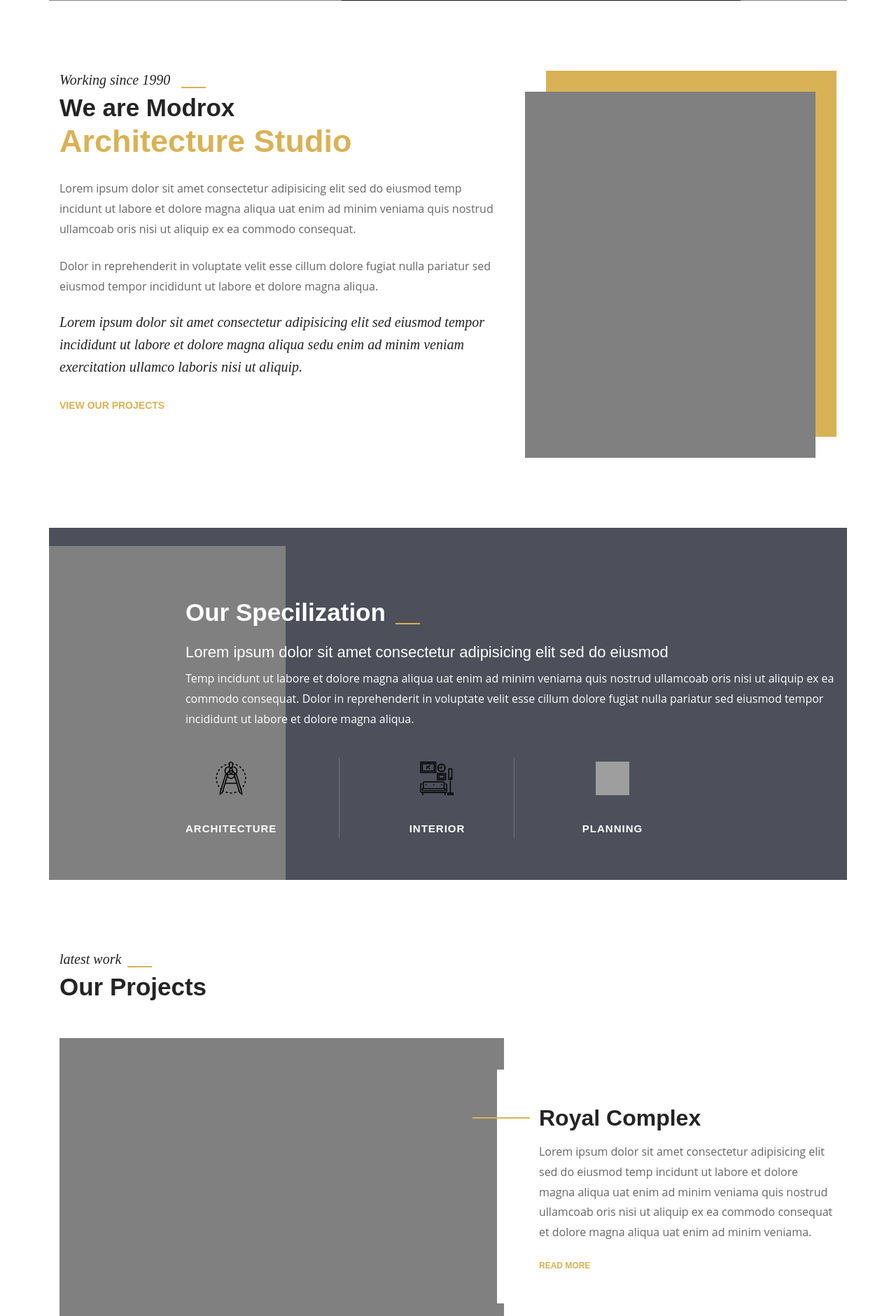
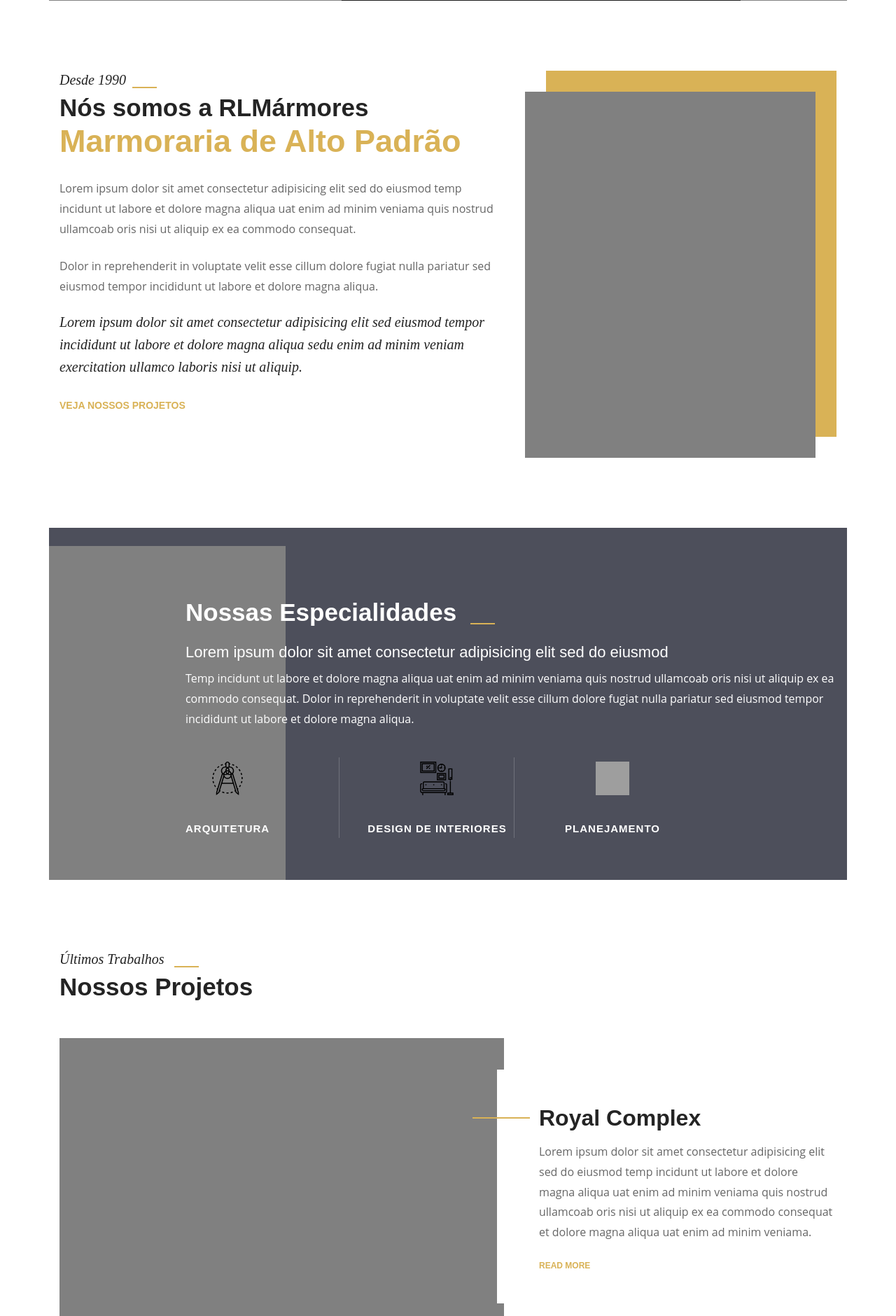
Before and after one commit to SmartControlBrasil/rlmarmores, a Django app: page / in a window 1280 px wide. Shown: the part 849-2729 px from the top of the page at 70% size. Run offline with Django 5.2, Linux system fonts and the light colour scheme; parts of the project's set-up code (start-up, migrations or seed data) failed here and were passed over; some libraries are stand-ins or nearby versions; grey boxes are pictures that could not be loaded.

Commit message:
fix: homologa layout e comportamento da home

```diff
--- a/static/institutional/css/main.css
+++ b/static/institutional/css/main.css
@@ -1273,6 +1273,7 @@ img{
 	background-color:#d9b256;
 }
 
+.sec-title h1,
 .sec-title h3{
 	position:relative;
 	font-size:35px;
--- a/templates/institutional/pages/home.html
+++ b/templates/institutional/pages/home.html
@@ -52,22 +52,22 @@
                 <div class="content-column col-md-7 col-sm-12 col-xs-12">
                     <div class="inner-column">
                         <div class="sec-title">
-                            <div class="title">Working since 1990</div>
-                            <h3>We are Modrox</h3>
-                            <strong>Architecture Studio</strong>
+                            <div class="title">Desde 1990</div>
+                            <h1>Nós somos a RLMármores</h1>
+                            <strong>Marmoraria de Alto Padrão</strong>
                         </div>
                         <div class="text">
                             <p>Lorem ipsum dolor sit amet consectetur adipisicing elit sed do eiusmod temp incidunt ut labore et dolore magna aliqua uat enim ad minim veniama quis nostrud ullamcoab oris nisi ut aliquip ex ea commodo consequat.</p>
                             <p>Dolor in reprehenderit in voluptate velit esse cillum dolore fugiat nulla pariatur sed eiusmod tempor incididunt ut labore et dolore magna aliqua. </p>
                         </div>
                         <div class="styled-text">Lorem ipsum dolor sit amet consectetur adipisicing elit sed eiusmod tempor incididunt ut labore et dolore magna aliqua sedu enim ad minim veniam exercitation ullamco laboris nisi ut aliquip.</div>
-                        <a href="#" class="view-projects">View our projects</a>
+                        <a href="#" class="view-projects">Veja Nossos Projetos</a>
                     </div>
                 </div>
                 <!--Image Column-->
                 <div class="image-column col-md-5 col-sm-12 col-xs-12">
                     <div class="image">
-                        <img src="{% static 'institutional/images/resource/studio.jpg' %}" alt="" />
+                        <img src="{% static 'institutional/images/resource/studio.jpg' %}" alt="Studio RLMármores" loading="lazy" />
                     </div>
                 </div>
             </div>
@@ -79,7 +79,7 @@
     <section class="specilazation-section" style="background-image:url({% static 'institutional/images/resource/pattern-1.png' %})">
         <div class="auto-container">
             <div class="sec-title-two light">
-                <h2>Our Specilization</h2>
+                <h2>Nossas Especialidades</h2>
             </div>
             <div class="inner-content">
                 <div class="big-text">Lorem ipsum dolor sit amet consectetur adipisicing elit sed do eiusmod</div>
@@ -94,7 +94,7 @@
                                     <div class="icon-box">
                                         <span class="icon" style="display: flex; align-items: center; justify-content: center; width: 60px; height: 60px; margin: 0 auto 30px;"><img src="{% static 'institutional/icons/architecture.svg' %}" alt="Arquitetura" style="width: 48px; height: 48px;"></span>
                                     </div>
-                                    <h3><a href="#">Architecture</a></h3>
+                                    <h3><a href="#">Arquitetura</a></h3>
                                 </div>
                             </div>
                         </div>
@@ -106,7 +106,7 @@
                                     <div class="icon-box">
                                         <span class="icon" style="display: flex; align-items: center; justify-content: center; width: 60px; height: 60px; margin: 0 auto 30px;"><img src="{% static 'institutional/icons/decorating.svg' %}" alt="Decoração" style="width: 48px; height: 48px;"></span>
                                     </div>
-                                    <h3><a href="#">Interior</a></h3>
+                                    <h3><a href="#">Design de Interiores</a></h3>
                                 </div>
                             </div>
                         </div>
@@ -118,7 +118,7 @@
                                     <div class="icon-box">
                                         <span class="icon" style="display: flex; align-items: center; justify-content: center; width: 60px; height: 60px; margin: 0 auto 30px;"><img src="{% static 'institutional/icons/architect-with-helmet.svg' %}" alt="Engenharia" style="width: 48px; height: 48px;"></span>
                                     </div>
-                                    <h3><a href="#">Planning</a></h3>
+                                    <h3><a href="#">Planejamento</a></h3>
                                 </div>
                             </div>
                         </div>
@@ -134,8 +134,8 @@
     <section class="project-section">
         <div class="auto-container">
             <div class="sec-title">
-                <div class="title">latest work</div>
-                <h3>Our Projects</h3>
+                <div class="title">Últimos Trabalhos</div>
+                <h3>Nossos Projetos</h3>
             </div>
             <!--Project block-->
             <div class="project-block">
@@ -152,7 +152,7 @@
                         <!--Image Column-->
                         <div class="image-column pull-left col-md-7 col-sm-12 col-xs-12">
                             <div class="image">
-                                <a href="#"><img src="{% static 'institutional/images/resource/project-1.jpg' %}" alt="" /></a>
+                                <a href="#"><img src="{% static 'institutional/images/resource/project-1.jpg' %}" alt="Projeto RLMármores" loading="lazy" /></a>
                             </div>
                         </div>
                     </div>
@@ -174,7 +174,7 @@
                         <!--Image Column-->
                         <div class="image-column pull-right col-md-7 col-sm-12 col-xs-12">
                             <div class="image">
-                                <a href="#"><img src="{% static 'institutional/images/resource/project-2.jpg' %}" alt="" /></a>
+                                <a href="#"><img src="{% static 'institutional/images/resource/project-2.jpg' %}" alt="Projeto RLMármores" loading="lazy" /></a>
                             </div>
                         </div>
                     </div>
@@ -196,7 +196,7 @@
                         <!--Image Column-->
                         <div class="image-column pull-left col-md-7 col-sm-12 col-xs-12">
                             <div class="image">
-                                <a href="#"><img src="{% static 'institutional/images/resource/project-3.jpg' %}" alt="" /></a>
+                                <a href="#"><img src="{% static 'institutional/images/resource/project-3.jpg' %}" alt="Projeto RLMármores" loading="lazy" /></a>
                             </div>
                         </div>
                     </div>
@@ -218,7 +218,7 @@
                         <!--Image Column-->
                         <div class="image-column pull-right col-md-7 col-sm-12 col-xs-12">
                             <div class="image">
-                                <a href="#"><img src="{% static 'institutional/images/resource/project-2.jpg' %}" alt="" /></a>
+                                <a href="#"><img src="{% static 'institutional/images/resource/project-2.jpg' %}" alt="Projeto RLMármores" loading="lazy" /></a>
                             </div>
                         </div>
                     </div>
@@ -238,37 +238,37 @@
                 <div class="client-thumb-outer">
                     <div class="client-thumbs-carousel owl-carousel owl-theme">
                         <div class="thumb-item">
-                            <figure class="thumb-box"><img src="{% static 'institutional/images/resource/author-1.jpg' %}" alt=""></figure>
+                            <figure class="thumb-box"><img src="{% static 'institutional/images/resource/author-1.jpg' %}" alt="Cliente RLMármores" loading="lazy"></figure>
                             <div class="quote-icon">
                                 <span class="icon" style="display: inline-block; width: 24px; height: 24px; color: #bca374;"><svg viewBox="0 0 24 24" width="24" height="24" fill="currentColor"><path d="M6 17h3l2-4V7H5v6h3zm8 0h3l2-4V7h-6v6h3z"/></svg></span>
                             </div>
                         </div>
                         <div class="thumb-item">
-                            <figure class="thumb-box"><img src="{% static 'institutional/images/resource/author-2.jpg' %}" alt=""></figure>
+                            <figure class="thumb-box"><img src="{% static 'institutional/images/resource/author-2.jpg' %}" alt="Cliente RLMármores" loading="lazy"></figure>
                             <div class="quote-icon">
                                 <span class="icon" style="display: inline-block; width: 24px; height: 24px; color: #bca374;"><svg viewBox="0 0 24 24" width="24" height="24" fill="currentColor"><path d="M6 17h3l2-4V7H5v6h3zm8 0h3l2-4V7h-6v6h3z"/></svg></span>
                             </div>
                         </div>
                         <div class="thumb-item">
-                            <figure class="thumb-box"><img src="{% static 'institutional/images/resource/author-3.jpg' %}" alt=""></figure>
+                            <figure class="thumb-box"><img src="{% static 'institutional/images/resource/author-3.jpg' %}" alt="Cliente RLMármores" loading="lazy"></figure>
                             <div class="quote-icon">
                                 <span class="icon" style="display: inline-block; width: 24px; height: 24px; color: #bca374;"><svg viewBox="0 0 24 24" width="24" height="24" fill="currentColor"><path d="M6 17h3l2-4V7H5v6h3zm8 0h3l2-4V7h-6v6h3z"/></svg></span>
                             </div>
                         </div>
                         <div class="thumb-item">
-                            <figure class="thumb-box"><img src="{% static 'institutional/images/resource/author-1.jpg' %}" alt=""></figure>
+                            <figure class="thumb-box"><img src="{% static 'institutional/images/resource/author-1.jpg' %}" alt="Cliente RLMármores" loading="lazy"></figure>
                             <div class="quote-icon">
                                 <span class="icon" style="display: inline-block; width: 24px; height: 24px; color: #bca374;"><svg viewBox="0 0 24 24" width="24" height="24" fill="currentColor"><path d="M6 17h3l2-4V7H5v6h3zm8 0h3l2-4V7h-6v6h3z"/></svg></span>
                             </div>
                         </div>
                         <div class="thumb-item">
-                            <figure class="thumb-box"><img src="{% static 'institutional/images/resource/author-2.jpg' %}" alt=""></figure>
+                            <figure class="thumb-box"><img src="{% static 'institutional/images/resource/author-2.jpg' %}" alt="Cliente RLMármores" loading="lazy"></figure>
                             <div class="quote-icon">
                                 <span class="icon" style="display: inline-block; width: 24px; height: 24px; color: #bca374;"><svg viewBox="0 0 24 24" width="24" height="24" fill="currentColor"><path d="M6 17h3l2-4V7H5v6h3zm8 0h3l2-4V7h-6v6h3z"/></svg></span>
                             </div>
                         </div>
                         <div class="thumb-item">
-                            <figure class="thumb-box"><img src="{% static 'institutional/images/resource/author-3.jpg' %}" alt=""></figure>
+                            <figure class="thumb-box"><img src="{% static 'institutional/images/resource/author-3.jpg' %}" alt="Cliente RLMármores" loading="lazy"></figure>
                             <div class="quote-icon">
                                 <span class="icon" style="display: inline-block; width: 24px; height: 24px; color: #bca374;"><svg viewBox="0 0 24 24" width="24" height="24" fill="currentColor"><path d="M6 17h3l2-4V7H5v6h3zm8 0h3l2-4V7h-6v6h3z"/></svg></span>
                             </div>
@@ -338,17 +338,17 @@
     <section class="clients-section">
         <div class="auto-container">
             <div class="sec-title-two">
-                <h2>Our Clients</h2>
+                <h2>Nossos Clientes</h2>
             </div>
             <div class="sponsors-outer">
                 <!--Sponsors Carousel-->
                 <ul class="sponsors-carousel owl-carousel owl-theme">
-                    <li class="slide-item"><figure class="image-box"><a href="#"><img src="{% static 'institutional/images/clients/1.png' %}" alt=""></a></figure></li>
-                    <li class="slide-item"><figure class="image-box"><a href="#"><img src="{% static 'institutional/images/clients/2.png' %}" alt=""></a></figure></li>
-                    <li class="slide-item"><figure class="image-box"><a href="#"><img src="{% static 'institutional/images/clients/3.png' %}" alt=""></a></figure></li>
-                    <li class="slide-item"><figure class="image-box"><a href="#"><img src="{% static 'institutional/images/clients/4.png' %}" alt=""></a></figure></li>
-                    <li class="slide-item"><figure class="image-box"><a href="#"><img src="{% static 'institutional/images/clients/5.png' %}" alt=""></a></figure></li>
-                    <li class="slide-item"><figure class="image-box"><a href="#"><img src="{% static 'institutional/images/clients/6.png' %}" alt=""></a></figure></li>
+                    <li class="slide-item"><figure class="image-box"><a href="#"><img src="{% static 'institutional/images/clients/1.png' %}" alt="Parceiro RLMármores" loading="lazy"></a></figure></li>
+                    <li class="slide-item"><figure class="image-box"><a href="#"><img src="{% static 'institutional/images/clients/2.png' %}" alt="Parceiro RLMármores" loading="lazy"></a></figure></li>
+                    <li class="slide-item"><figure class="image-box"><a href="#"><img src="{% static 'institutional/images/clients/3.png' %}" alt="Parceiro RLMármores" loading="lazy"></a></figure></li>
+                    <li class="slide-item"><figure class="image-box"><a href="#"><img src="{% static 'institutional/images/clients/4.png' %}" alt="Parceiro RLMármores" loading="lazy"></a></figure></li>
+                    <li class="slide-item"><figure class="image-box"><a href="#"><img src="{% static 'institutional/images/clients/5.png' %}" alt="Parceiro RLMármores" loading="lazy"></a></figure></li>
+                    <li class="slide-item"><figure class="image-box"><a href="#"><img src="{% static 'institutional/images/clients/6.png' %}" alt="Parceiro RLMármores" loading="lazy"></a></figure></li>
                 </ul>
             </div>
 
@@ -360,7 +360,7 @@
     <section class="form-section" style="background-image:url({% static 'institutional/images/resource/pattern-2.png' %})">
         <div class="auto-container">
             <div class="sec-title-two style-two">
-                <h2>Get In Touch</h2>
+                <h2>Solicite um Orçamento</h2>
             </div>
             <div class="row clearfix">
                 <!--Form Column-->
--- a/templates/institutional/partials/footer.html
+++ b/templates/institutional/partials/footer.html
@@ -15,7 +15,7 @@
                             <div class="footer-widget logo-widget">
                                 <div class="logo">
                                     <a href="{% url 'institutional:home' %}">
-                                        <img src="{% static 'institutional/images/footer-logo.png' %}" alt="RLMarmores Footer Logo" />
+                                        <img src="{% static 'institutional/images/footer-logo.png' %}" alt="RLMarmores Footer Logo" loading="lazy" />
                                     </a>
                                 </div>
                             </div>
```
Also changed, not shown: static/institutional/icons/up-arrow.svg (deleted).
